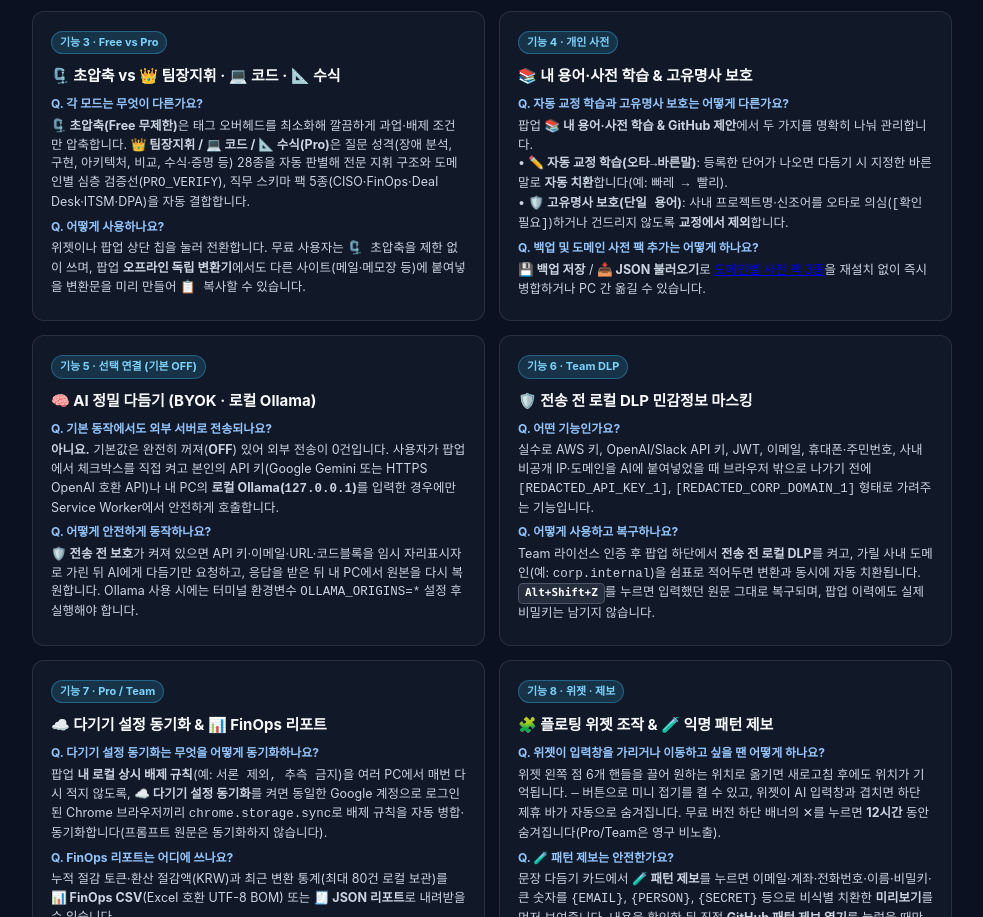
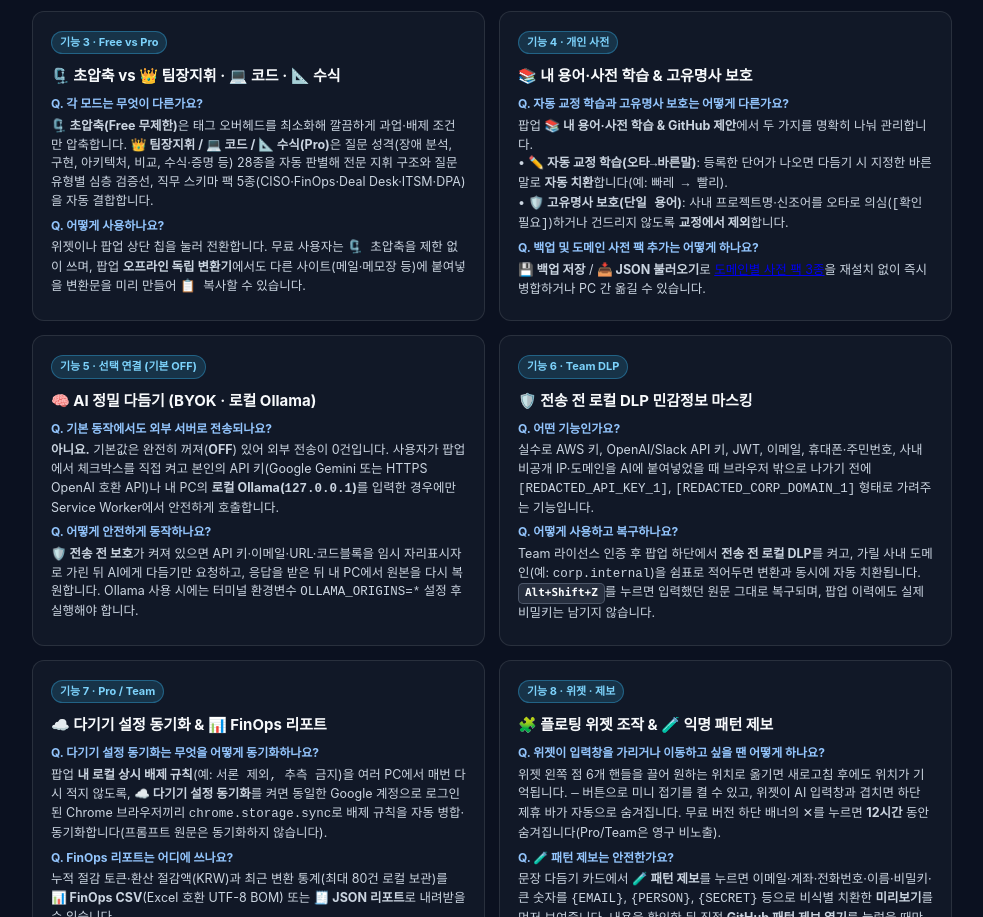
Before and after one commit to Wonit0515/k-token-saver, a plain HTML site: page docs/guide.html in a window 1280 px wide. Shown: the part 909-1826 px from the top of the page, without its empty margins (148-1131 px from the left). Drawn offline with Linux system fonts and the light colour scheme.

Commit message:
docs(security): add strict CSP/referrer meta tags and generalize internal terms

```diff
--- a/docs/guide.html
+++ b/docs/guide.html
@@ -3,6 +3,8 @@
 <head>
   <meta charset="UTF-8">
   <meta name="viewport" content="width=device-width, initial-scale=1.0">
+  <meta name="referrer" content="strict-origin-when-cross-origin">
+  <meta http-equiv="Content-Security-Policy" content="default-src 'none'; style-src 'unsafe-inline'; img-src 'self' data:; base-uri 'self'; form-action 'none'">
   <title>K-Token Saver v3.6 기능별 사용자 설명서 (웹 안내)</title>
   <meta name="description" content="K-Token Saver의 8대 기능(무료 문장 다듬기, 초압축 변환, 원문 복구, 사전 학습, BYOK/Ollama, 로컬 DLP, 다기기 동기화, 익명 패턴 제보) 상세 사용 설명서와 단축키 안내입니다.">
   <link rel="canonical" href="https://wonit0515.github.io/k-token-saver/guide.html">
@@ -206,7 +208,7 @@
           <span class="badge">기능 3 · Free vs Pro</span>
           <h3>🗜️ 초압축 vs 👑 팀장지휘 · 💻 코드 · 📐 수식</h3>
           <div class="manual-q">Q. 각 모드는 무엇이 다른가요?</div>
-          <p class="manual-p"><b>🗜️ 초압축(Free 무제한)</b>은 태그 오버헤드를 최소화해 깔끔하게 과업·배제 조건만 압축합니다. <b>👑 팀장지휘 / 💻 코드 / 📐 수식(Pro)</b>은 질문 성격(장애 분석, 구현, 아키텍처, 비교, 수식·증명 등) 28종을 자동 판별해 전문 지휘 구조와 도메인별 심층 검증선(<code>PRO_VERIFY</code>), 직무 스키마 팩 5종(CISO·FinOps·Deal Desk·ITSM·DPA)을 자동 결합합니다.</p>
+          <p class="manual-p"><b>🗜️ 초압축(Free 무제한)</b>은 태그 오버헤드를 최소화해 깔끔하게 과업·배제 조건만 압축합니다. <b>👑 팀장지휘 / 💻 코드 / 📐 수식(Pro)</b>은 질문 성격(장애 분석, 구현, 아키텍처, 비교, 수식·증명 등) 28종을 자동 판별해 전문 지휘 구조와 질문유형별 심층 검증선, 직무 스키마 팩 5종(CISO·FinOps·Deal Desk·ITSM·DPA)을 자동 결합합니다.</p>
           <div class="manual-q">Q. 어떻게 사용하나요?</div>
           <p class="manual-p">위젯이나 팝업 상단 칩을 눌러 전환합니다. 무료 사용자는 <code>🗜️ 초압축</code>을 제한 없이 쓰며, 팝업 <b>오프라인 독립 변환기</b>에서도 다른 사이트(메일·메모장 등)에 붙여넣을 변환문을 미리 만들어 <code>📋 복사</code>할 수 있습니다.</p>
         </div>
```
Also changed, not shown: docs/index.html (+2 -0 lines), 1 other file.
